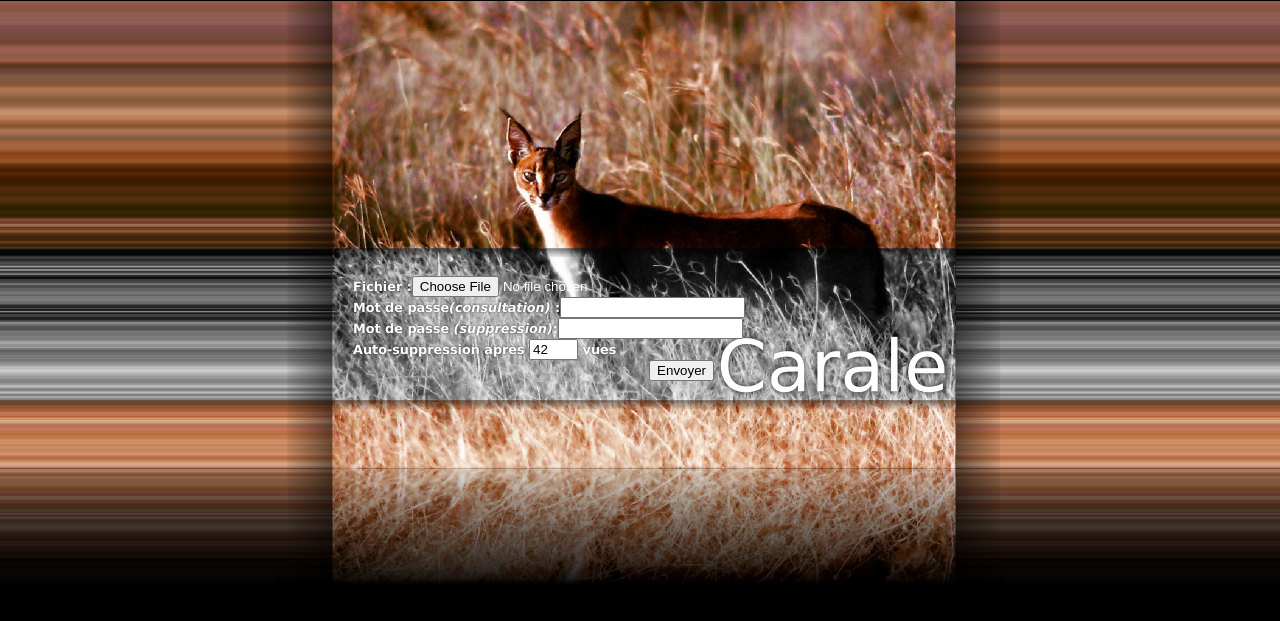
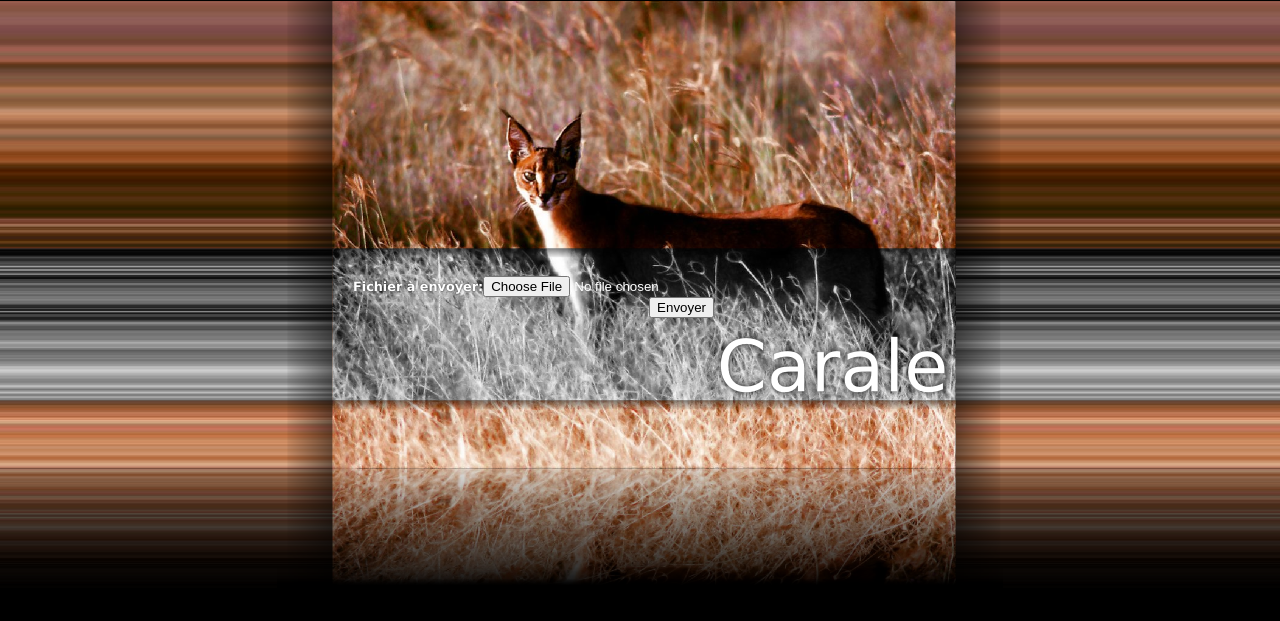
Before and after one commit to fmauNeko/caracal-legacy, a PHP site: page /index.php in a window 1280 px wide. Shown: the top 621 px of the page. Run offline with PHP 8.4, Linux system fonts and the light colour scheme.

Commit message:
Fonctionnalités peut utiles

```diff
--- a/www/template.php
+++ b/www/template.php
@@ -11,10 +11,7 @@
 
 	<form action="#" method="post" enctype="multipart/form-data">
 	<div>
-		<label for="file">Fichier :</label><input type="file" name="file" /><br />
-		<label for="viewpasswd">Mot de passe<em>(consultation)</em> :</label><input type="password" value="" name="viewpasswd" /><br />
-		<label for="delpasswd">Mot de passe <em>(suppression)</em>:</label><input type="password" value="" name="delpasswd" /><br />
-		<label foir="counter">Auto-suppression après <input type="text" name="counter" size="3"value="42" /> vues</label><br />
+		<label for="file">Fichier à envoyer:</label><input type="file" name="file" /><br />
 		<input type="submit" value="Envoyer"/>
 	</div>
 	</form>
```
